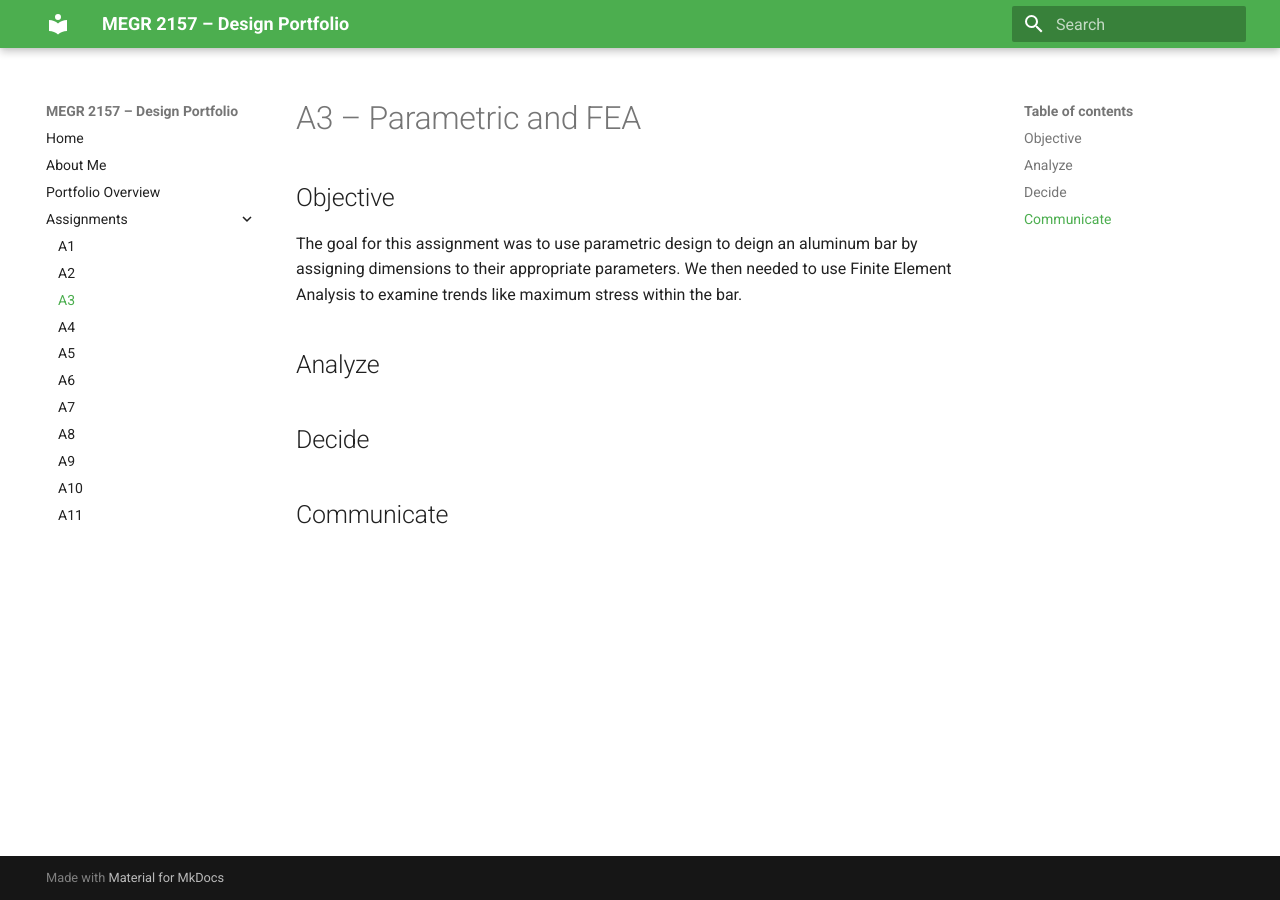
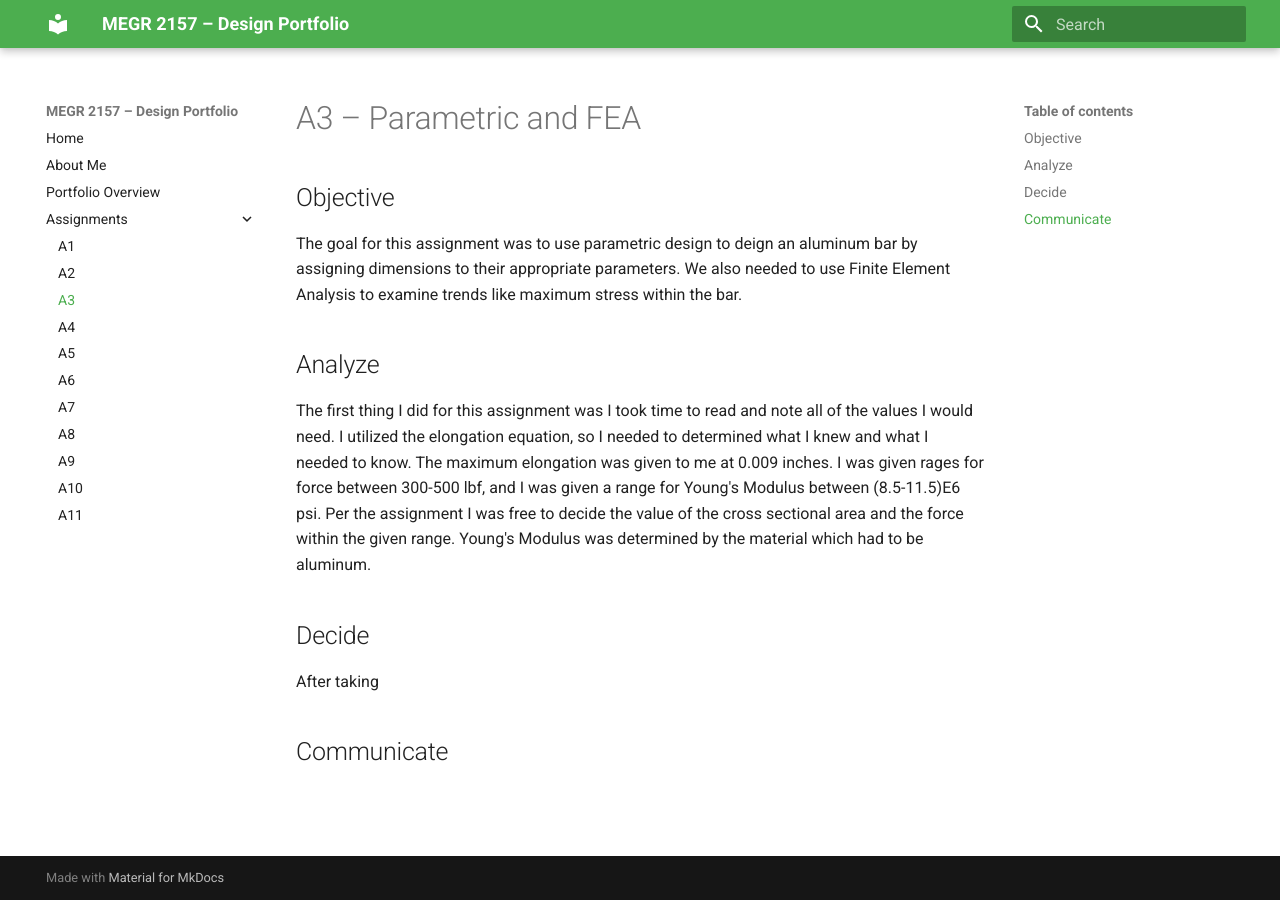
Before and after one commit to JacobShaver/design-projects-portfolio, an MkDocs documentation site: the page built from docs/assignments/A03/index.md, in a window 1280 px wide. Built offline with MkDocs 1.6.1 and Material for MkDocs 9.7.7, drawn with Linux system fonts in a browser that asks for light colours.

Commit message:
Update index.md

```diff
--- a/docs/assignments/A03/index.md
+++ b/docs/assignments/A03/index.md
@@ -1,12 +1,12 @@
 # A3 – Parametric and FEA
 
 ## Objective
-The goal for this assignment was to use parametric design to deign an aluminum bar by assigning dimensions to their appropriate parameters. We then needed to use Finite Element Analysis to examine trends like maximum stress within the bar.
+The goal for this assignment was to use parametric design to deign an aluminum bar by assigning dimensions to their appropriate parameters. We also needed to use Finite Element Analysis to examine trends like maximum stress within the bar.
 
 ## Analyze
-
+The first thing I did for this assignment was I took time to read and note all of the values I would need. I utilized the elongation equation, so I needed to determined what I knew and what I needed to know. The maximum elongation was given to me at 0.009 inches. I was given rages for force between 300-500 lbf, and I was given a range for Young's Modulus between (8.5-11.5)E6 psi. Per the assignment I was free to decide the value of the cross sectional area and the force within the given range. Young's Modulus was determined by the material which had to be aluminum.
 
 ## Decide
-
+After taking
 
 ## Communicate
```
